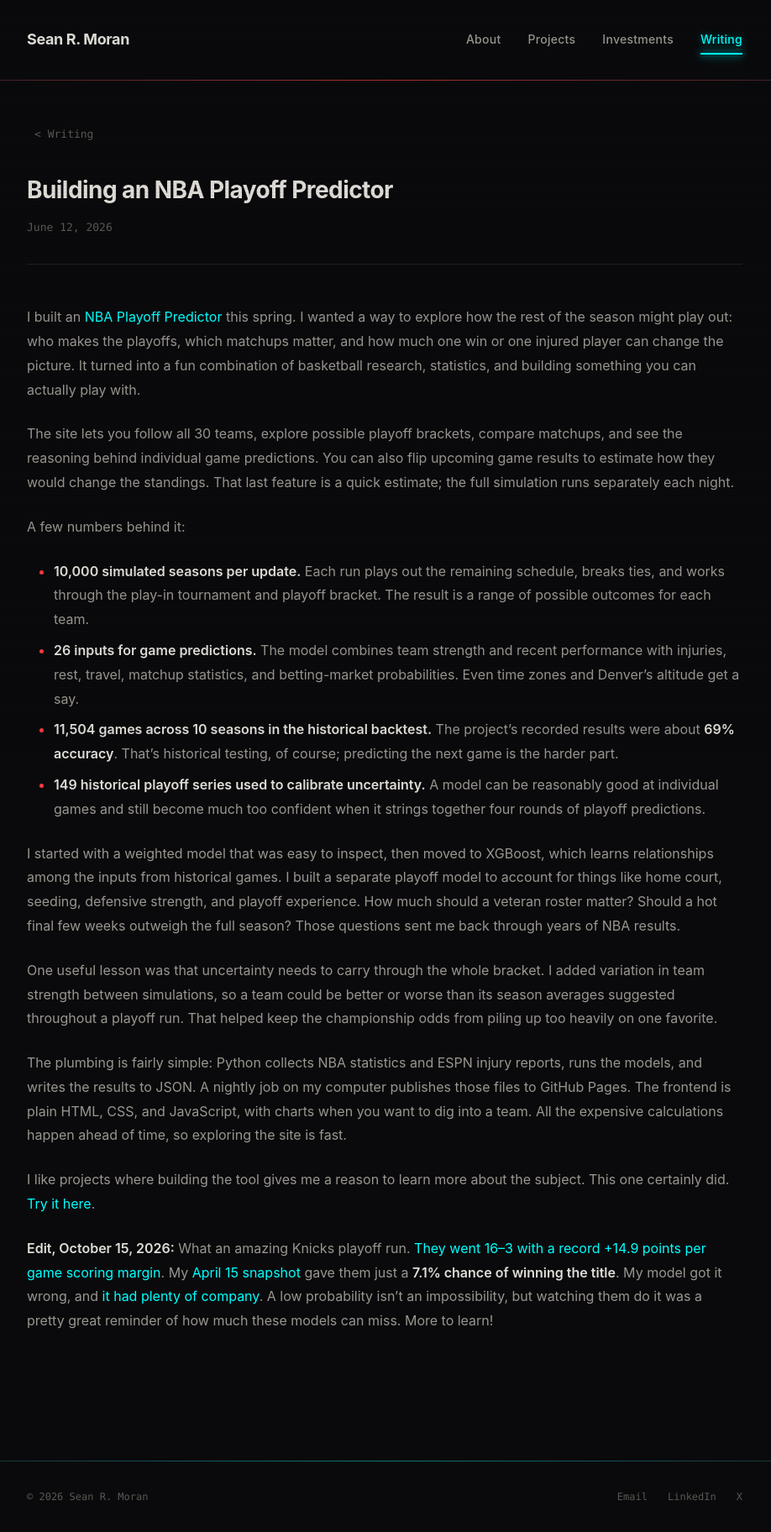
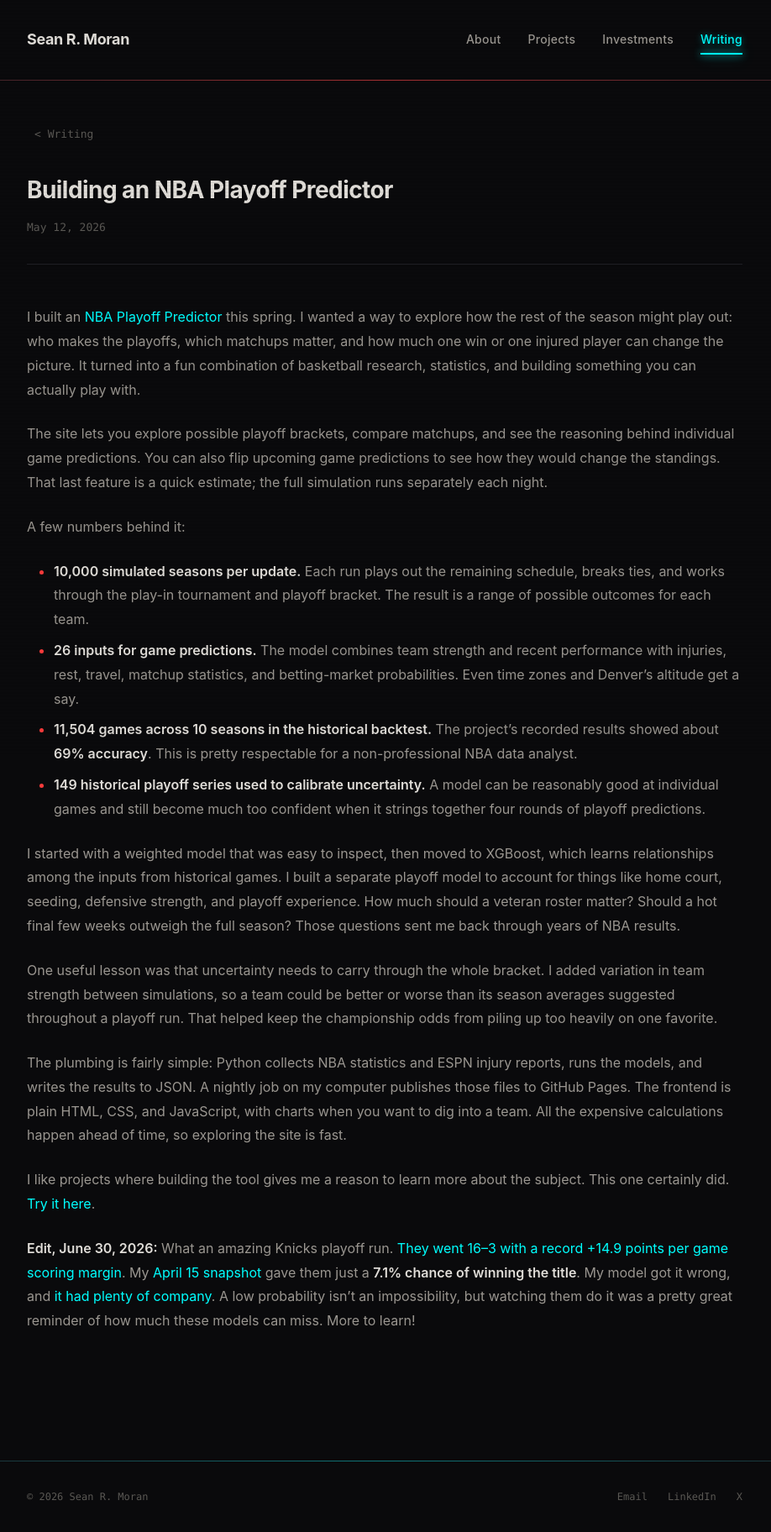
Before and after one commit to seanrmoran/seanrmoran.github.io, a Jekyll site: the page built from _posts/2026-06-12-building-an-nba-playoff-predictor.md, in a window 1280 px wide. Shown: the whole page at 84% size, without its empty margins (182-1100 px from the left). Built offline with Jekyll 4.4.1, drawn with Linux system fonts in a browser that asks for light colours.

Commit message:
Update 2026-06-12-building-an-nba-playoff-predictor.md

```diff
--- a/_posts/2026-06-12-building-an-nba-playoff-predictor.md
+++ b/_posts/2026-06-12-building-an-nba-playoff-predictor.md
@@ -1,19 +1,19 @@
 ---
 layout: post
 title: "Building an NBA Playoff Predictor"
-date: 2026-06-12
+date: 2026-05-12
 category: Projects
 ---
 
 I built an [NBA Playoff Predictor](/nbaplayoffpredictor/) this spring. I wanted a way to explore how the rest of the season might play out: who makes the playoffs, which matchups matter, and how much one win or one injured player can change the picture. It turned into a fun combination of basketball research, statistics, and building something you can actually play with.
 
-The site lets you follow all 30 teams, explore possible playoff brackets, compare matchups, and see the reasoning behind individual game predictions. You can also flip upcoming game results to estimate how they would change the standings. That last feature is a quick estimate; the full simulation runs separately each night.
+The site lets you explore possible playoff brackets, compare matchups, and see the reasoning behind individual game predictions. You can also flip upcoming game predictions to see how they would change the standings. That last feature is a quick estimate; the full simulation runs separately each night.
 
 A few numbers behind it:
 
 - **10,000 simulated seasons per update.** Each run plays out the remaining schedule, breaks ties, and works through the play-in tournament and playoff bracket. The result is a range of possible outcomes for each team.
 - **26 inputs for game predictions.** The model combines team strength and recent performance with injuries, rest, travel, matchup statistics, and betting-market probabilities. Even time zones and Denver's altitude get a say.
-- **11,504 games across 10 seasons in the historical backtest.** The project's recorded results were about **69% accuracy**. That's historical testing, of course; predicting the next game is the harder part.
+- **11,504 games across 10 seasons in the historical backtest.** The project's recorded results showed about **69% accuracy**. This is pretty respectable for a non-professional NBA data analyst.
 - **149 historical playoff series used to calibrate uncertainty.** A model can be reasonably good at individual games and still become much too confident when it strings together four rounds of playoff predictions.
 
 I started with a weighted model that was easy to inspect, then moved to XGBoost, which learns relationships among the inputs from historical games. I built a separate playoff model to account for things like home court, seeding, defensive strength, and playoff experience. How much should a veteran roster matter? Should a hot final few weeks outweigh the full season? Those questions sent me back through years of NBA results.
@@ -24,4 +24,4 @@ The plumbing is fairly simple: Python collects NBA statistics and ESPN injury re
 
 I like projects where building the tool gives me a reason to learn more about the subject. This one certainly did. [Try it here](/nbaplayoffpredictor/).
 
-**Edit, October 15, 2026:** What an amazing Knicks playoff run. [They went 16–3 with a record +14.9 points per game scoring margin](https://www.nba.com/news/5-stats-that-define-new-york-knicks-championship-run). My [April 15 snapshot](https://github.com/seanrmoran/seanrmoran.github.io/blob/0fa906a935726d77a9dc05862413126372d23ad2/nbaplayoffpredictor/data/main.json) gave them just a **7.1% chance of winning the title**. My model got it wrong, and [it had plenty of company](https://theanalyst.com/articles/nba-playoffs-predictions-chances-for-preventing-okc-thunder-repeat). A low probability isn't an impossibility, but watching them do it was a pretty great reminder of how much these models can miss. More to learn!
+**Edit, June 30, 2026:** What an amazing Knicks playoff run. [They went 16–3 with a record +14.9 points per game scoring margin](https://www.nba.com/news/5-stats-that-define-new-york-knicks-championship-run). My [April 15 snapshot](https://github.com/seanrmoran/seanrmoran.github.io/blob/0fa906a935726d77a9dc05862413126372d23ad2/nbaplayoffpredictor/data/main.json) gave them just a **7.1% chance of winning the title**. My model got it wrong, and [it had plenty of company](https://theanalyst.com/articles/nba-playoffs-predictions-chances-for-preventing-okc-thunder-repeat). A low probability isn't an impossibility, but watching them do it was a pretty great reminder of how much these models can miss. More to learn!
```
